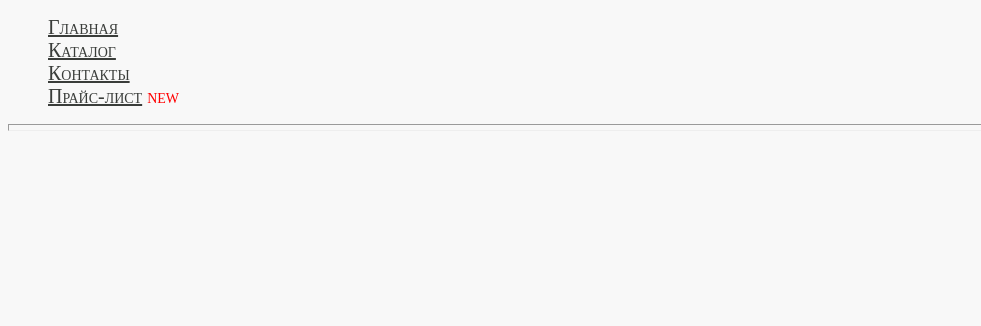
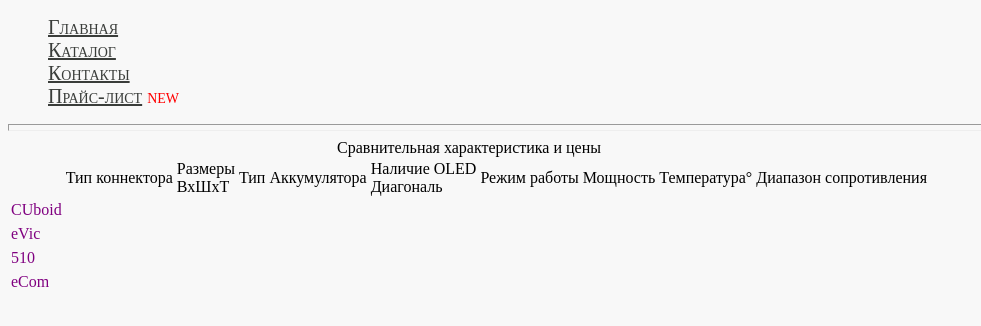
Before and after one commit to moodymood536/HTMS-CSS-beginning, a plain HTML site: page price/price.html in a window 1280 px wide. Shown: the whole page, without its empty margins (0-981 px from the left). Drawn offline with Linux system fonts and the light colour scheme.

Commit message:
add price 2

```diff
--- a/price/price.html
+++ b/price/price.html
@@ -21,5 +21,108 @@
 		</li>
 	</ul>
 	<hr/>
+
+	<table>
+	<caption>Сравнительная характеристика и цены</caption>
+		<tr>
+			<td> </td>
+			<td>Тип коннектора</td>
+			<td>Размеры<br>ВхШхТ</td>
+			<td>Тип Аккумулятора</td>
+			<td>Наличие OLED<br>Диагональ</td>
+			<td>Режим работы</td>
+			<td>Мощность</td>
+			<td>Температура&#176;</td>
+			<td>Диапазон сопротивления</td>
+		</tr>
+		<tr>
+			<td>CUboid</td>
+			<td></td>
+			<td></td>
+			<td></td>
+			<td></td>
+			<td></td>
+			<td></td>
+			<td></td>
+			<td></td>
+		</tr>
+		<tr>
+			<td>eVic</td>
+			<td></td>
+			<td></td>
+			<td></td>
+			<td></td>
+			<td></td>
+			<td></td>
+			<td></td>
+			<td></td>
+		</tr>
+		<tr>
+			<td>510</td>
+			<td></td>
+			<td></td>
+			<td></td>
+			<td></td>
+			<td></td>
+			<td></td>
+			<td></td>
+			<td></td>
+		</tr>
+		<tr>
+			<td>eCom</td>
+			<td></td>
+			<td></td>
+			<td></td>
+			<td></td>
+			<td></td>
+			<td></td>
+			<td></td>
+			<td></td>
+		</tr>
+		<tr>
+			<td></td>
+			<td></td>
+			<td></td>
+			<td></td>
+			<td></td>
+			<td></td>
+			<td></td>
+			<td></td>
+			<td></td>
+		</tr>
+		<tr>
+			<td></td>
+			<td></td>
+			<td></td>
+			<td></td>
+			<td></td>
+			<td></td>
+			<td></td>
+			<td></td>
+			<td></td>
+		</tr>
+		<tr>
+			<td></td>
+			<td></td>
+			<td></td>
+			<td></td>
+			<td></td>
+			<td></td>
+			<td></td>
+			<td></td>
+			<td></td>
+		</tr>
+		<tr>
+			<td></td>
+			<td></td>
+			<td></td>
+			<td></td>
+			<td></td>
+			<td></td>
+			<td></td>
+			<td></td>
+			<td></td>
+		</tr>
+	</table>
 	</body>
 </html>
--- a/style.css
+++ b/style.css
@@ -89,3 +89,7 @@
 		content: "new";
 		color: red;
 	}
+	td:first-child{
+		color: purple;
+		line-height: 20px;
+	}
```
